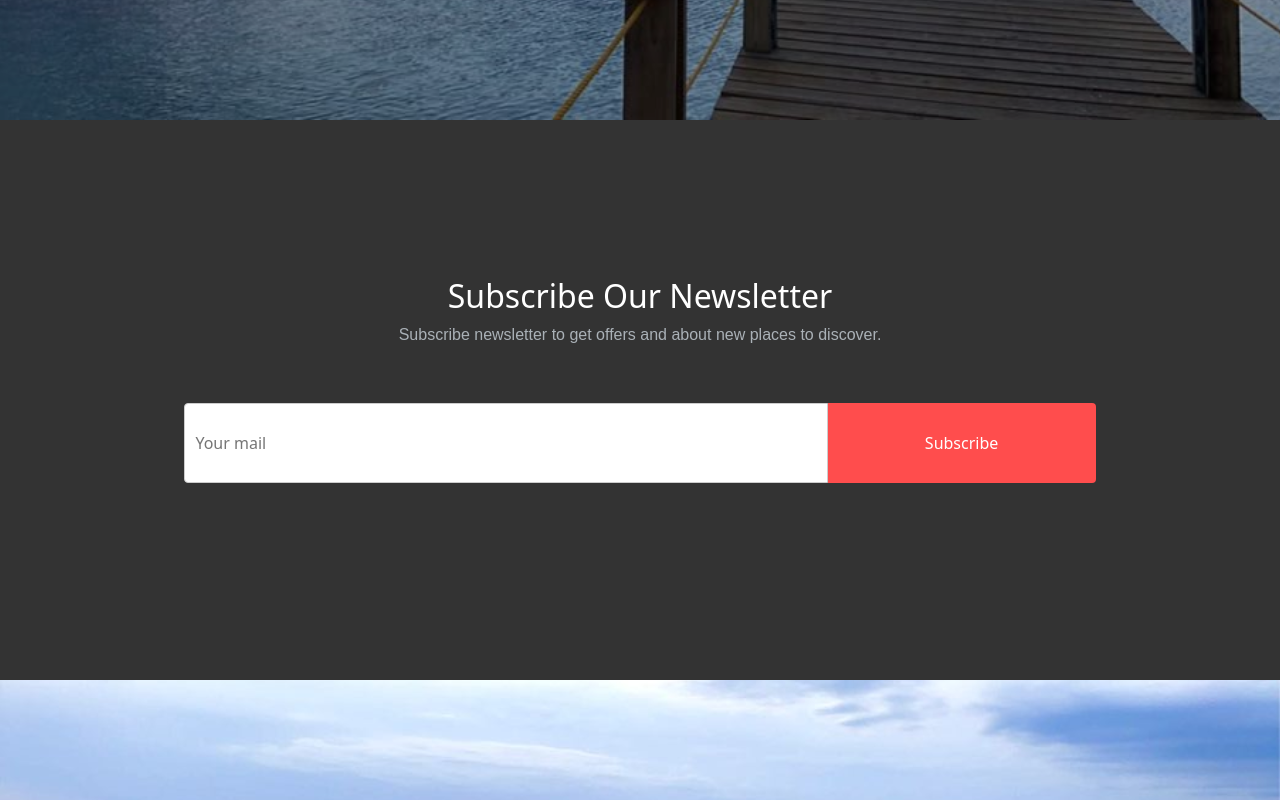
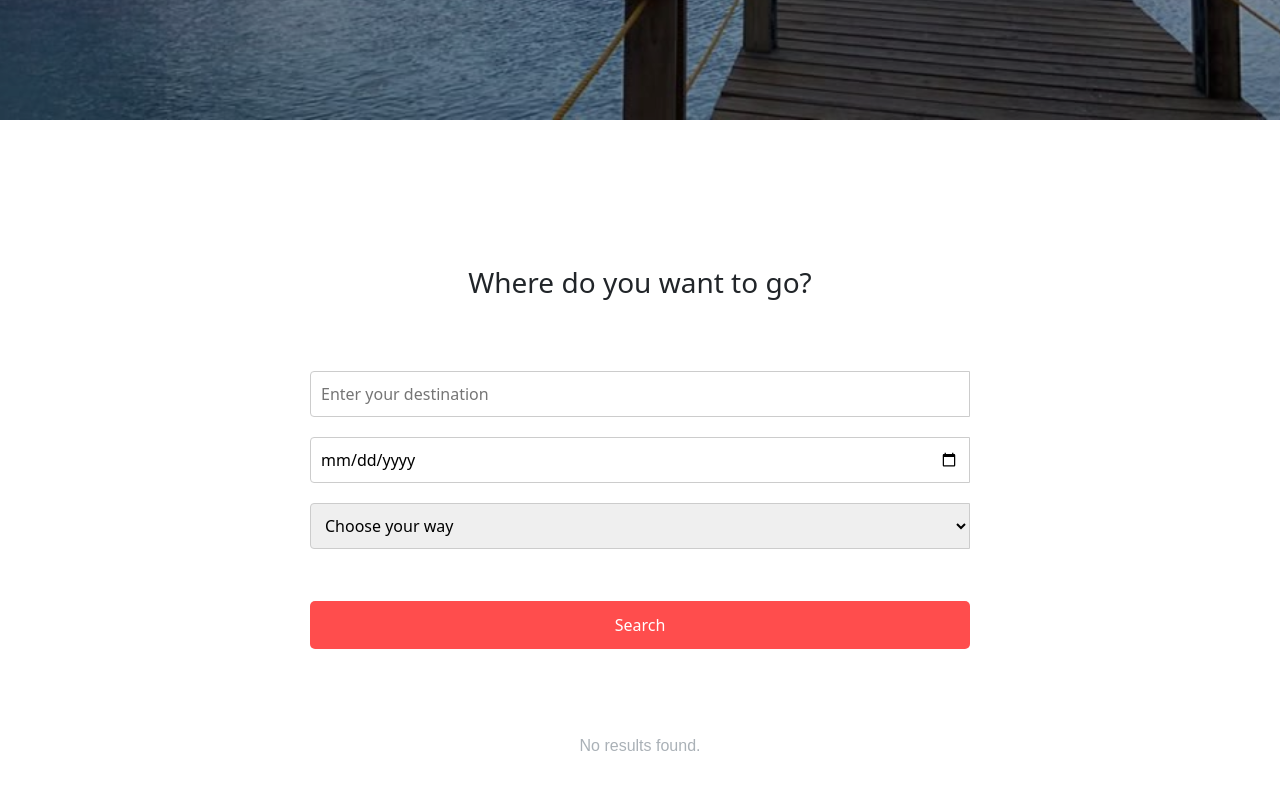
Before and after one commit to YAHIA-HASSAN/travelo-clone-react, a React (Create React App) app: page / in a window 1280 px wide. Shown: the part 680-1480 px from the top of the page. Built offline with nearby package versions, Linux system fonts and the light colour scheme.

Commit message:
Search style

```diff
--- a/src/Components/FeedbackForm/FeedbackForm.css
+++ b/src/Components/FeedbackForm/FeedbackForm.css
@@ -1,6 +1,6 @@
 .Feedback-Form-container {
+    margin: 15vh auto;
     max-width: 900px;
-    margin: 0 auto;
     padding: 20px;
     background-color: #f9f9f9;
     border-radius: 10px;
--- /dev/null
+++ b/src/Components/Search/Search.css
@@ -0,0 +1,67 @@
+#search-section {
+    height:  100vh;
+    margin: 0 auto;
+    max-width: 900px;
+    padding: 15vh;
+    background-color: #fff;
+    border-radius: 10px;
+    display: flex;
+    flex-direction: column;
+    justify-content: space-around;
+}
+
+.search-data h3 {
+    text-align: center;
+    margin-bottom: 20px;
+}
+
+
+
+#search-section button {
+    background-color: #ff4d4d;
+    color: white;
+    padding: 12px 20px;
+    border: none;
+    border-radius: 5px;
+    cursor: pointer;
+    font-size: 16px;
+    text-align: center;
+    margin: 5% 0;
+}
+
+#search-section button:hover {
+    color: #ff4d4d;
+    background-color: white;
+    border: 2px solid #ff4d4d;
+}
+
+.search-data div {
+    flex-wrap: wrap;
+    display: flex;
+    justify-content: space-evenly;
+    align-content: center;
+    align-items: center;
+}
+
+.search-data input, select {
+    margin-bottom: 3%;
+    padding: 10px;
+    border: 1px solid #ccc;
+    border-radius: 4px 0 0 4px;
+}
+
+@media screen and (max-width: 700px) {
+    .search-data {
+        height: 15em;
+    }
+
+    .search-data div {
+        height: 12em;
+        flex-direction: column;
+        justify-content: space-between;
+    }
+
+    .search-data div input, select {
+        min-width: 80vw;
+    }
+}
--- /dev/null
+++ b/src/Components/Search/Search.jsx
@@ -0,0 +1,37 @@
+import React, { useState } from 'react';
+import SearchBar from '../SearchBar/SearchBar';
+import SearchResultContainer from '../SearchResult/SearchResult';
+import './Search.css';
+
+const Search = () => {
+    const [destination, setDestination] = useState('');
+    const [date, setDate] = useState('');
+    const [travelMode, setTravelMode] = useState('');
+    const [searchResults, setSearchResults] = useState([]);
+
+    const handleSubmit = (e) => {
+        e.preventDefault();
+        const mockResults = [
+            `Results for ${destination} on ${date} by ${travelMode}`
+        ];
+        setSearchResults(mockResults);
+    };
+
+    return (
+        <div className="search-data" id='search-section'>
+            <h3>Where do you want to go?</h3>
+            <SearchBar
+                destination={destination}
+                setDestination={setDestination}
+                date={date}
+                setDate={setDate}
+                travelMode={travelMode}
+                setTravelMode={setTravelMode}
+                handleSubmit={handleSubmit}
+            />
+            <SearchResultContainer results={searchResults} />
+        </div>
+    );
+};
+
+export default Search;
--- /dev/null
+++ b/src/Components/SearchBar/SearchBar.jsx
@@ -0,0 +1,34 @@
+import React from 'react';
+
+const SearchBar = ({ destination, setDestination, date, setDate, travelMode, setTravelMode, handleSubmit }) => {
+    return (
+        <form onSubmit={handleSubmit}>
+            <input
+                type="text"
+                required
+                placeholder="Enter your destination"
+                value={destination}
+                onChange={(e) => setDestination(e.target.value)}
+            />
+            <input
+                type="date"
+                required
+                value={date}
+                onChange={(e) => setDate(e.target.value)}
+            />
+            <select
+                required
+                value={travelMode}
+                onChange={(e) => setTravelMode(e.target.value)}
+            >
+                <option value="" disabled>Choose your way</option>
+                <option value="By air">By air</option>
+                <option value="By ship">By ship</option>
+                <option value="By train">By train</option>
+            </select>
+            <button type="submit">Search</button>
+        </form>
+    );
+};
+
+export default SearchBar;
--- /dev/null
+++ b/src/Components/SearchResult/SearchResult.jsx
@@ -0,0 +1,19 @@
+import React from 'react';
+
+const SearchResultContainer = ({ results }) => {
+    return (
+        <div>
+            {results.length > 0 ? (
+                results.map((result, index) => (
+                    <div key={index}>
+                        <p>{result}</p>
+                    </div>
+                ))
+            ) : (
+                <p>No results found.</p>
+            )}
+        </div>
+    );
+};
+
+export default SearchResultContainer;
--- a/src/Components/Subscribe/SubscribeSection.css
+++ b/src/Components/Subscribe/SubscribeSection.css
@@ -37,3 +37,10 @@
     border-radius: 0 4px 4px 0;
     cursor: pointer;
 }
+
+.Subscribe-container button:hover{
+    color: #ff4d4d;
+    background-color: #333;
+    border: 2px solid #ff4d4d;
+    border-left: none;
+}
--- a/src/Pages/Home.jsx
+++ b/src/Pages/Home.jsx
@@ -2,17 +2,32 @@ import PhotoSection from "../Components/PhotoSection/PhotoSection";
 import VideoSection from "../Components/VidioSection/VideoSection";
 import TravelSection from "../Components/TravelSection/TravelSection";
 import Photo from "../assets/771334db9c784de6321db707cc00504b.jpg";
-// import Search from "../Components/Search/Search";
+import Search from "../Components/Search/Search";
 import Subscribe from "../Components/Subscribe/SubscribeSection";
+import { useLocation } from "react-router-dom";
+import { useEffect } from "react";
 
 
 const Home = () => {
+
+    const location = useLocation();
+
+    useEffect(() => {
+      if (location.hash) {
+        const element = document.querySelector(location.hash);
+        if (element) {
+          element.scrollIntoView({ behavior: 'smooth' });
+        }
+      }
+    }, [location]);
+
+
     return (
         <div>
             <PhotoSection
             title="Welcome"
             imageUrl={Photo}/>
-            {/* <Search/> */}
+            <Search/>
             <Subscribe/>
             <VideoSection />
             <TravelSection />
```
Also changed, not shown: src/Components/Contact/Contact.css (+12 -1 lines).
